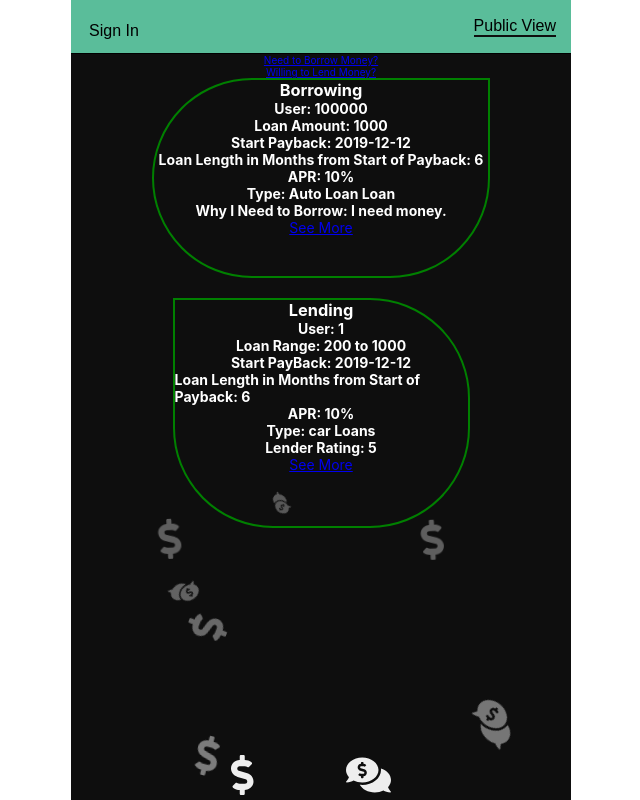
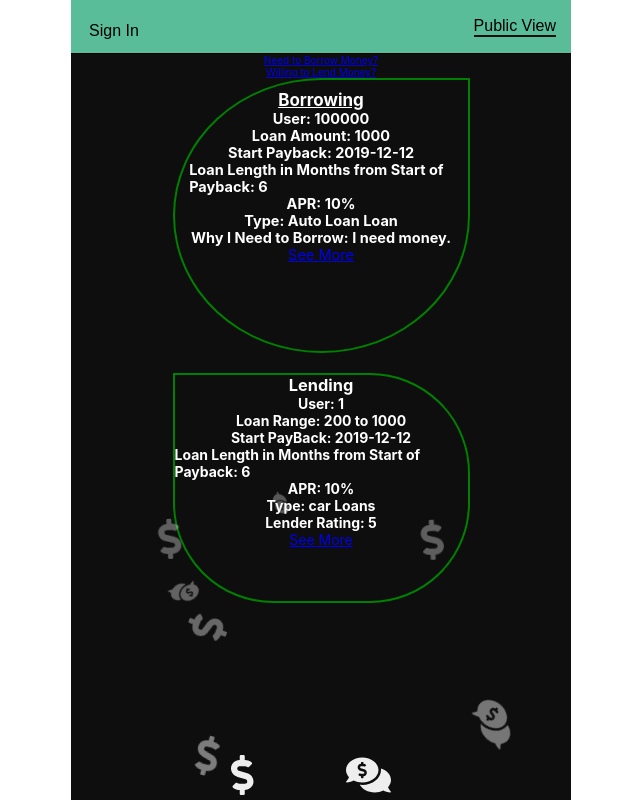
Before and after one commit to clintKunz/HackathonBevy, a React (Create React App) app in the folder front-end/: page /solicits in a window 1280 px wide. Shown: the whole page, without its empty margins (319-959 px from the left). Built offline with nearby package versions, Linux system fonts and the light colour scheme; no server answers.

Commit message:
added styles to solicitborrow card

```diff
--- a/front-end/src/components/SolicitBorrow.js
+++ b/front-end/src/components/SolicitBorrow.js
@@ -6,16 +6,23 @@ const SolicitDiv = styled.div`
     display: flex;
     flex-direction: column;
     align-items : center;
-    font-size:1.4rem;
+    font-size:1.45rem;
     color: white;
-    width : 75%;
-    height : 200px;
+    width : 66%;
+    height : 275px;
     border: 2px solid green;
     -webkit-border-radius: 100px;
     -webkit-border-top-right-radius: 0;
-    border-radius: 100px;
+    border-radius: 100%;
     border-top-right-radius: 0;
     margin-bottom : 20px;
+    h3{
+        text-decoration:underline;
+        margin-top:10px;
+    }
+    h4{
+        margin:0% 5%;
+    }
 `;
 
 class SolicitBorrow extends Component {
```
